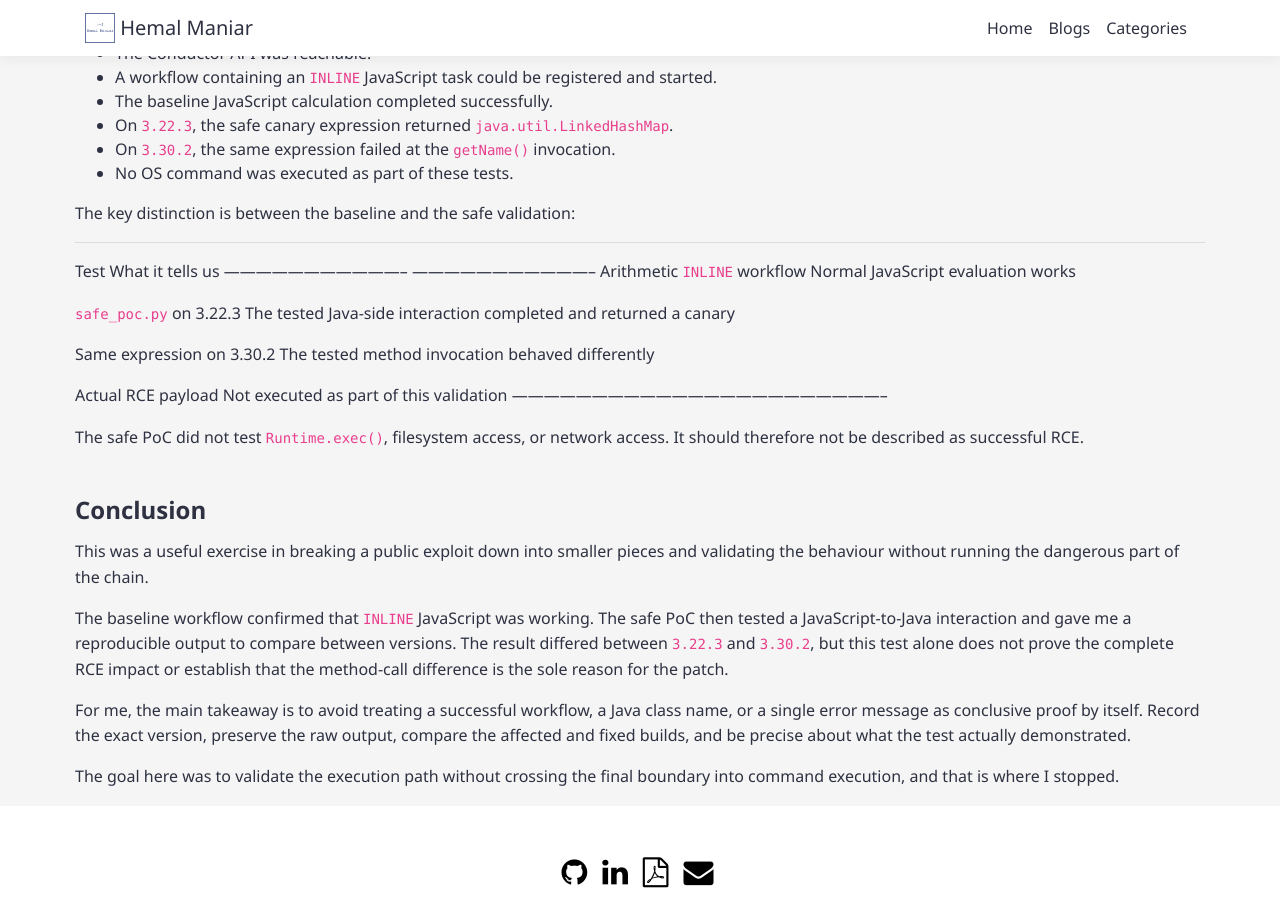
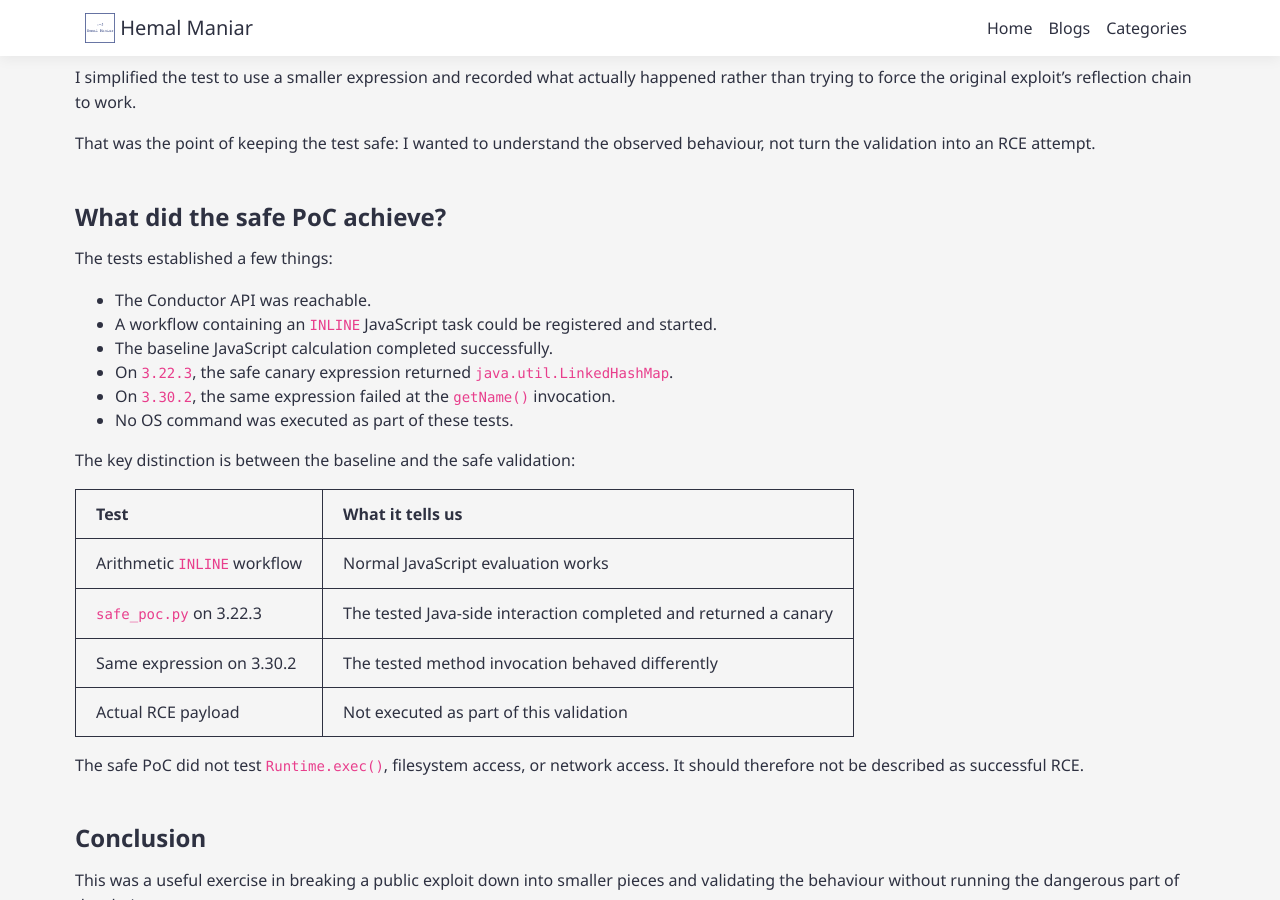
Before and after one commit to hemal-maniar/hemal-maniar.github.io, a Jekyll site: the page built from _posts/2026-10-10-cve-2026-58138-safe-validation.md, in a window 1280 px wide and 900 px high, scrolled down 6124 px. Built offline with Jekyll 4.4.1, drawn with Linux system fonts in a browser that asks for light colours; nearby versions of some CDN libraries; some of the changed text lies outside the part shown.

Commit message:
new blog

```diff
--- a/_posts/2026-10-10-cve-2026-58138-safe-validation.md
+++ b/_posts/2026-10-10-cve-2026-58138-safe-validation.md
@@ -253,13 +253,13 @@
 
 The observed results were:
 
- Check                             3.22.3            3.30.2
-  --------------------------------- ----------------- -----------------------
-  Workflow registration             Successful        Successful
-  Workflow start                    Successful        Successful
-  `INLINE` task reached evaluator   Yes               Yes
-  Full canary expression            Returned canary   Failed at `getName()`
-  OS command executed               No                No
+| Check | 3.22.3 | 3.30.2 |
+|---|---|---|
+| Workflow registration | Successful | Successful |
+| Workflow start | Successful | Successful |
+| `INLINE` task reached evaluator | Yes | Yes |
+| Full canary expression | Returned canary | Failed at `getName()` |
+| OS command executed | No | No |
 
 The comparison shows that the same expression behaved differently in the
 two test environments. However, I would not treat this single method
@@ -314,20 +314,12 @@
 
 The key distinction is between the baseline and the safe validation:
 
-  -----------------------------------------------------------------------
-  Test                                What it tells us
-  ----------------------------------- -----------------------------------
-  Arithmetic `INLINE` workflow        Normal JavaScript evaluation works
-
-  `safe_poc.py` on 3.22.3             The tested Java-side interaction
-                                      completed and returned a canary
-
-  Same expression on 3.30.2           The tested method invocation
-                                      behaved differently
-
-  Actual RCE payload                  Not executed as part of this
-                                      validation
-  -----------------------------------------------------------------------
+| Test | What it tells us |
+|---|---|
+| Arithmetic `INLINE` workflow | Normal JavaScript evaluation works |
+| `safe_poc.py` on 3.22.3 | The tested Java-side interaction completed and returned a canary |
+| Same expression on 3.30.2 | The tested method invocation behaved differently |
+| Actual RCE payload | Not executed as part of this validation |
 
 The safe PoC did not test `Runtime.exec()`, filesystem access, or
 network access. It should therefore not be described as successful RCE.
```
